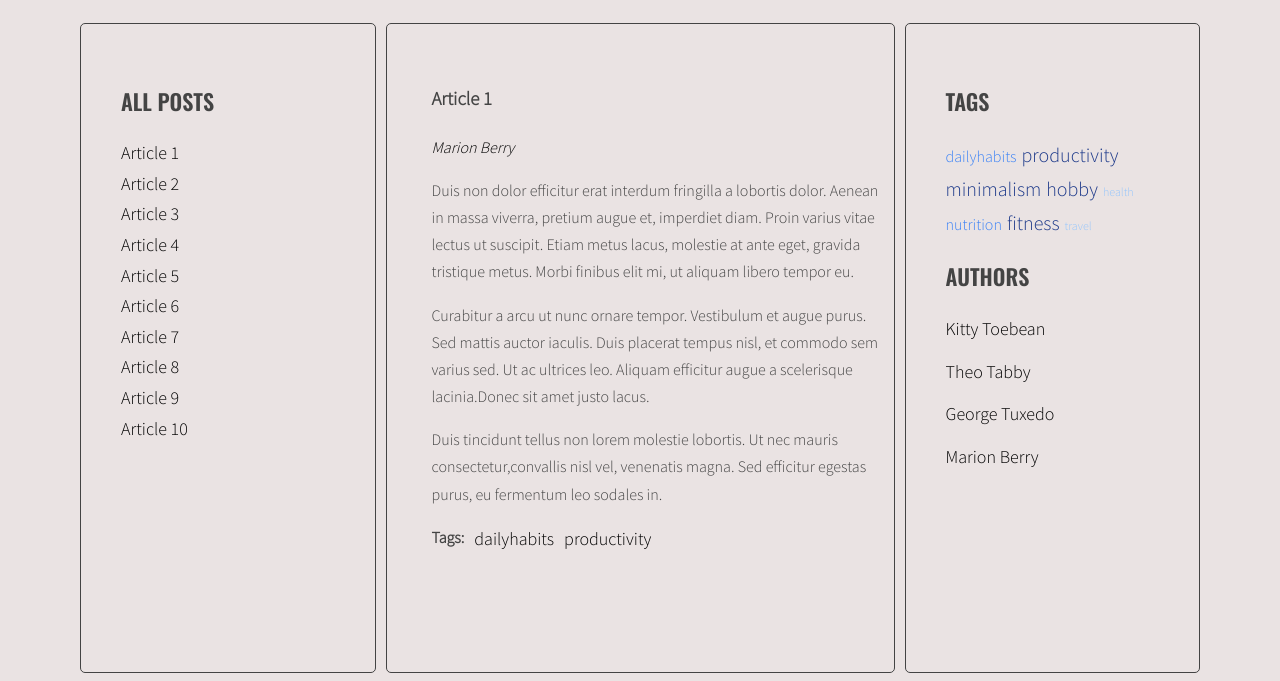
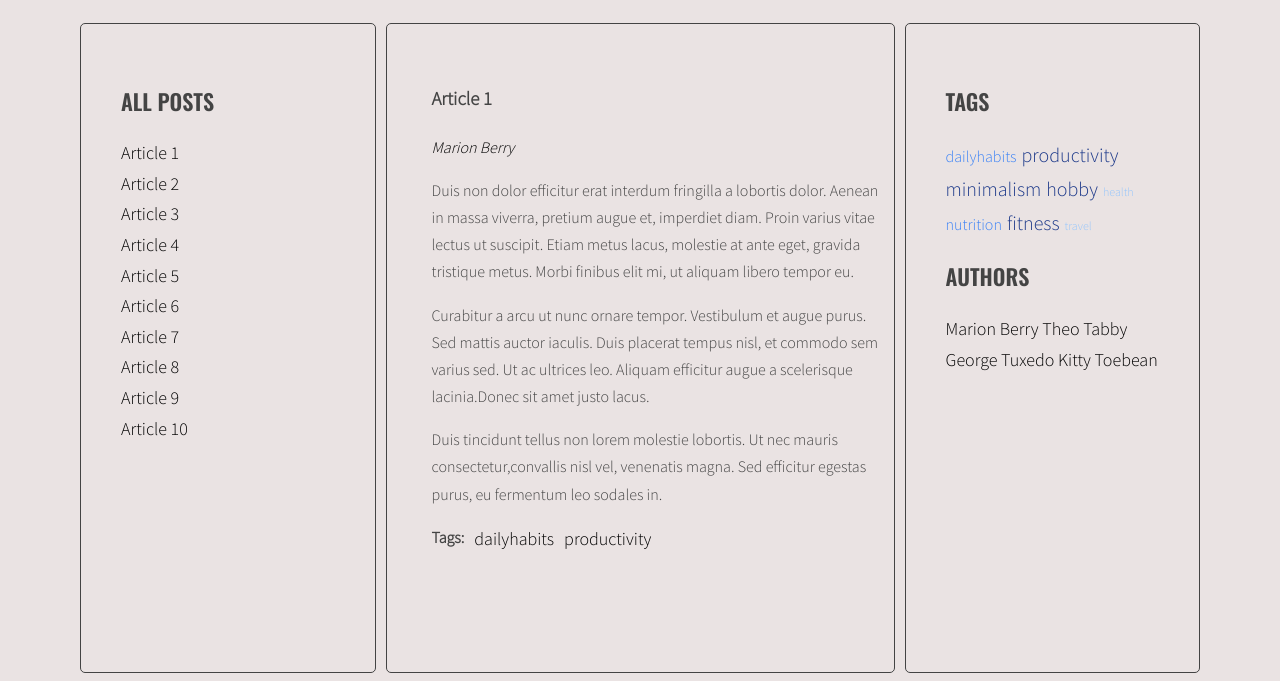
Before and after one commit to PaulinaP20/javascript-blog, a website: page index.html in a window 1280 px wide. Shown: the part 220-901 px from the top of the page. Drawn offline with nearby package versions, Linux system fonts and the light colour scheme.

Commit message:
delete authors link from html and generate authorslinks in js

```diff
--- a/index.html
+++ b/index.html
@@ -165,26 +165,6 @@
               </ul>
               <h2 class="section-title">Authors</h2>
               <ul class="list authors">
-                <li>
-                  <a href="#">
-                    <span class="author-name">Kitty Toebean</span>
-                  </a>
-                </li>
-                <li>
-                  <a href="#">
-                    <span class="author-name">Theo Tabby</span>
-                  </a>
-                </li>
-                <li>
-                  <a href="#">
-                    <span class="author-name">George Tuxedo</span>
-                  </a>
-                </li>
-                <li>
-                  <a href="#">
-                    <span class="author-name">Marion Berry</span>
-                  </a>
-                </li>
               </ul>
             </aside>
           </main>
--- a/js/script.js
+++ b/js/script.js
@@ -46,7 +46,8 @@ const optArticleSelector = '.post',
   optArticleAuthorSelector='.post-author',
   optTagsListSelector='.tags.list',
   optCloudClassCount=5,
-  optCloudClassPrefix='tag-size-';
+  optCloudClassPrefix='tag-size-',
+  optAuthorListSelector='.list.authors';
 
 
 function generateTitleLinks(customSelector='') {
@@ -114,7 +115,6 @@ function calculateTagClass(count, params) {
   const classNumber= Math.floor(percentage*(optCloudClassCount-1)+1);
 
   return optCloudClassPrefix+ classNumber;
-
 }
 
 function generateTags(){
@@ -241,7 +241,14 @@ function addClickListenersToTags(){
 }
 addClickListenersToTags();
 
+
+
+
+
+
 function generateAuthors(){
+  /*create a new variable allAuthor with empty array*/
+  let allAuthors=[];
 
   /* find all articles */
   const articles=document.querySelectorAll(optArticleSelector);
@@ -258,6 +265,13 @@ function generateAuthors(){
     /* generate HTML of the link */
     const linkHTML = `<a href="#author-${author}">${author}</a>`;
 
+    /* check if this link is not already in allAuthors */
+    if (allAuthors.indexOf(linkHTML)==-1){
+      /*add generated code to allTags array */
+      allAuthors.push(linkHTML);
+      console.log(allAuthors);
+    }
+
     /* add generated code to html variable */
     html+=linkHTML;
     /* insert HTML of all the links into the author wrapper */
@@ -265,6 +279,14 @@ function generateAuthors(){
 
   }
   /* END LOOP: for every article: */
+
+  /* find list of authors in right column */
+  const authorList = document.querySelector(optAuthorListSelector);
+  console.log(authorList);
+
+  /* generate HTML list with authors */
+
+  authorList.innerHTML=allAuthors.join(' ');
 }
 
 generateAuthors();
@@ -288,7 +310,7 @@ function authorClickHandler(event){
   /* START LOOP: for each active author link */
   for (let activeAuthor of activeAuthors){
     /* remove class active */
-    activeAuthor.classList.remove(' active');
+    activeAuthor.classList.remove('active');
     /* END LOOP: for each active author link */
   }
 
```
